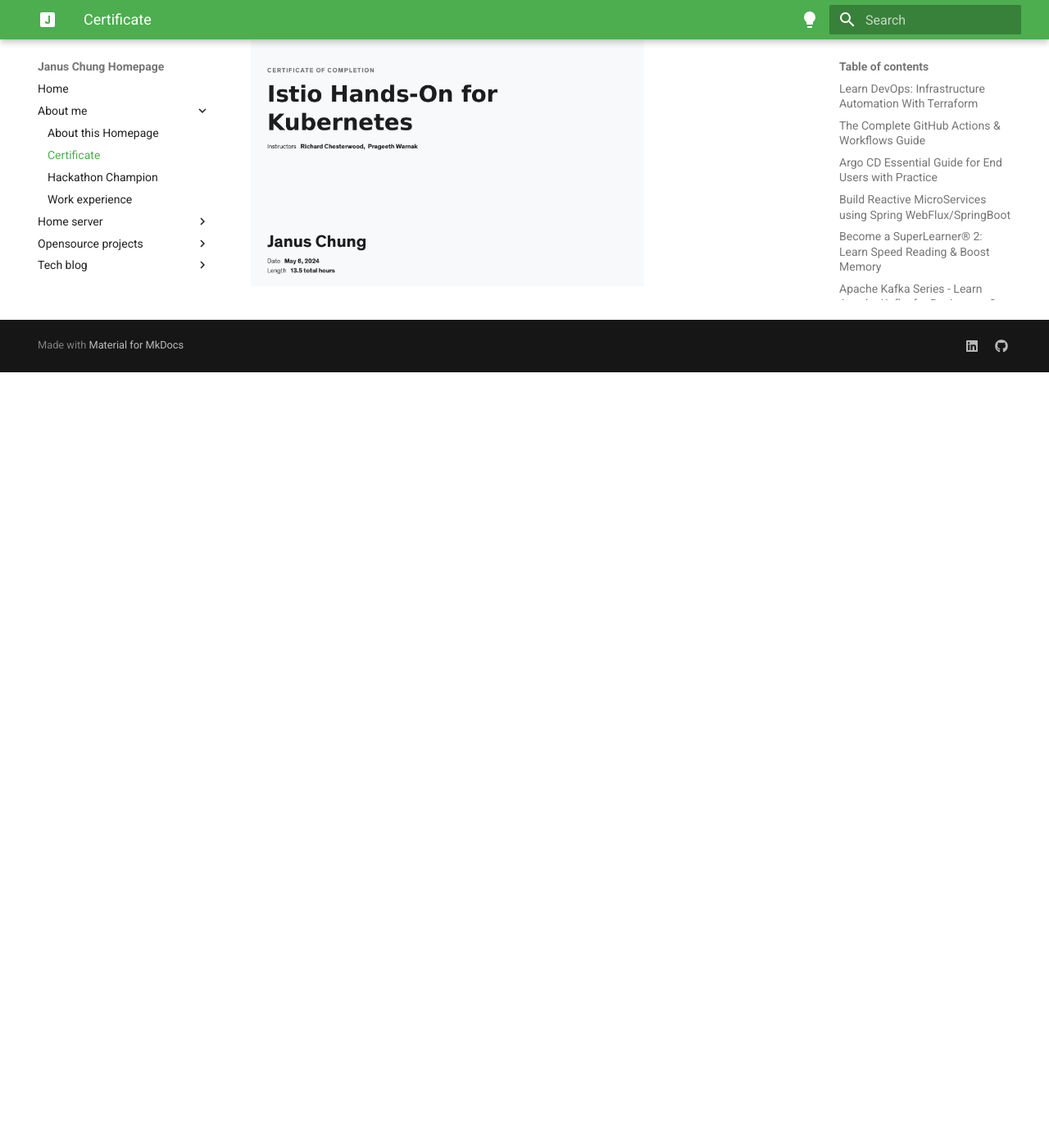
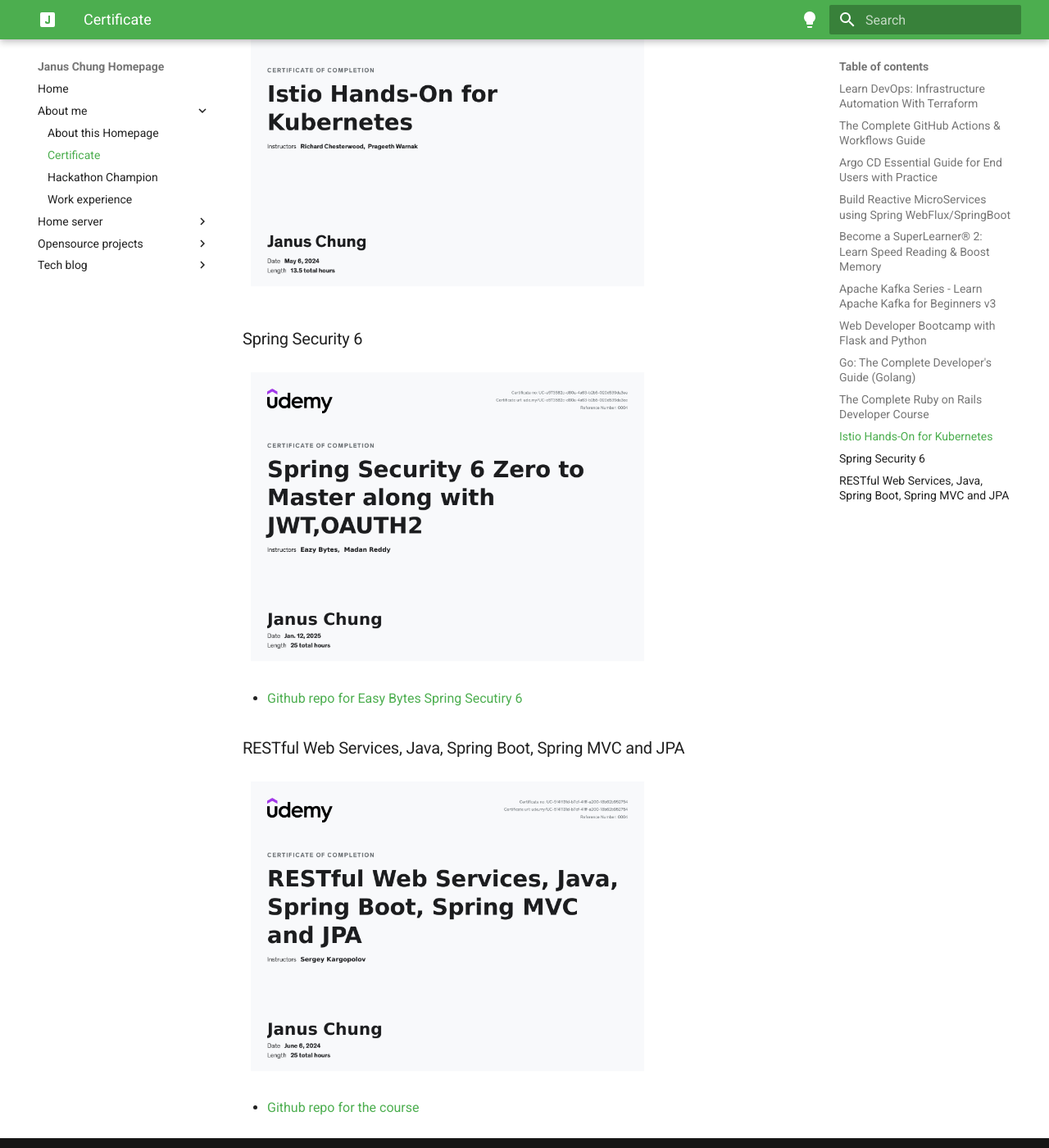
Before and after one commit to januschung/januschung.github.io, an MkDocs documentation site: the page built from docs/about-me/certificate.md, in a window 1280 px wide and 1400 px high, scrolled down 4891 px. Shown: the whole window at 82% size. Built offline with MkDocs 1.6.1 and Material for MkDocs 9.7.7, drawn with Linux system fonts in a browser that asks for light colours; before the commit the page ends 5345 px from its top, so only the background shows below that.

Commit message:
update (#39)

```diff
--- a/docs/about-me/certificate.md
+++ b/docs/about-me/certificate.md
@@ -42,10 +42,20 @@
 - [Github repo for Movie Watchlist Project](https://github.com/tecladocode/web-dev-bootcamp/tree/master/curriculum/section14/lectures)
 
 ### Go: The Complete Developer's Guide (Golang)
-![Flask cert](../assets/about-me/certificate/go.jpeg){ width="500" }
+![Go](../assets/about-me/certificate/go.jpeg){ width="500" }
 
 ### The Complete Ruby on Rails Developer Course
-![Flask cert](../assets/about-me/certificate/ruby.jpeg){ width="500" }
+![Ruby on Rails](../assets/about-me/certificate/ruby.jpeg){ width="500" }
 
 ### Istio Hands-On for Kubernetes
-![Flask cert](../assets/about-me/certificate/istio.jpeg){ width="500" }
+![Istio](../assets/about-me/certificate/istio.jpeg){ width="500" }
+
+### Spring Security 6
+![Istio](../assets/about-me/certificate/spring-security.jpg){ width="500" }
+
+- [Github repo for Easy Bytes Spring Secutiry 6](https://github.com/eazybytes/springsecurity6)
+
+### RESTful Web Services, Java, Spring Boot, Spring MVC and JPA
+![Istio](../assets/about-me/certificate/restful-spring.jpeg){ width="500" }
+
+- [Github repo for the course](https://github.com/simplyi/springmvc-ws/tree/spring-boot-3.3.1)
```
Also changed, not shown: docs/index.md (+4 -18 lines), docs/assets/about-me/certificate/restful-spring.jpeg (added), docs/assets/about-me/certificate/spring-security.jpg (added).
